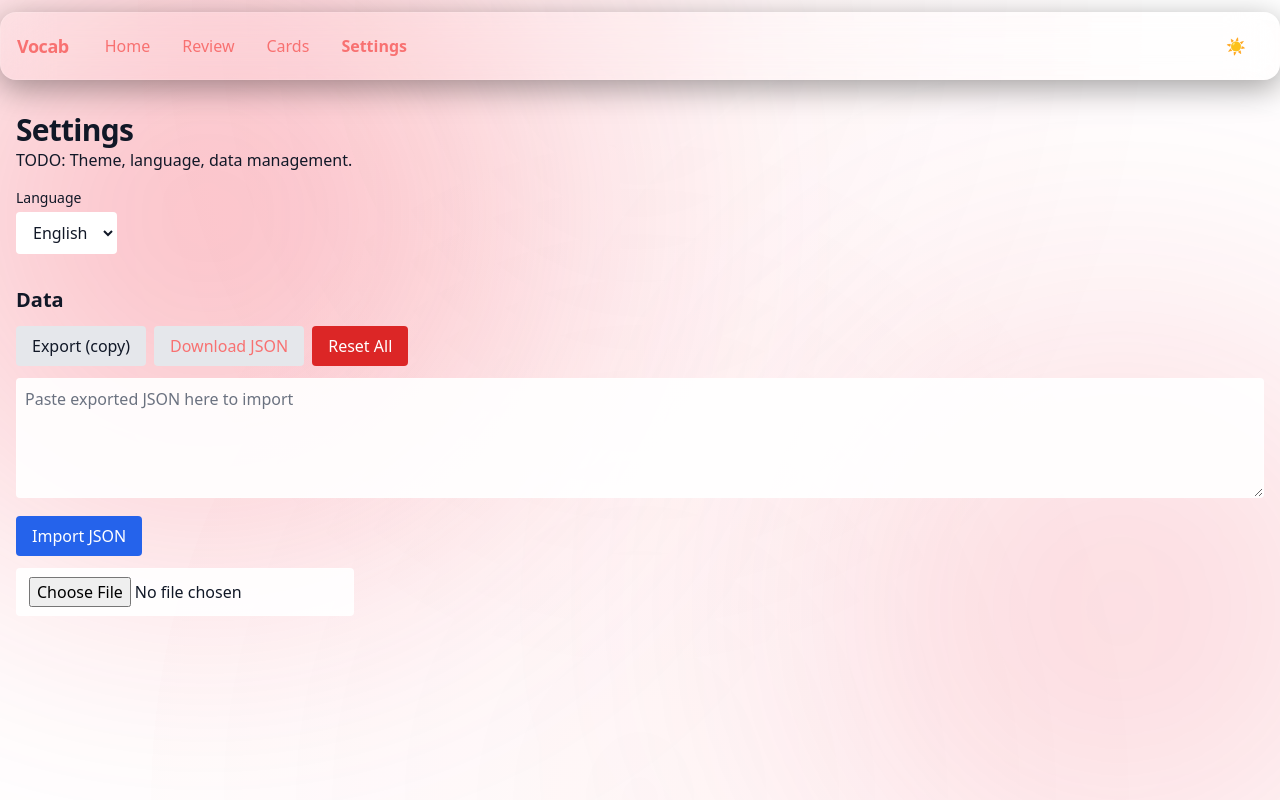
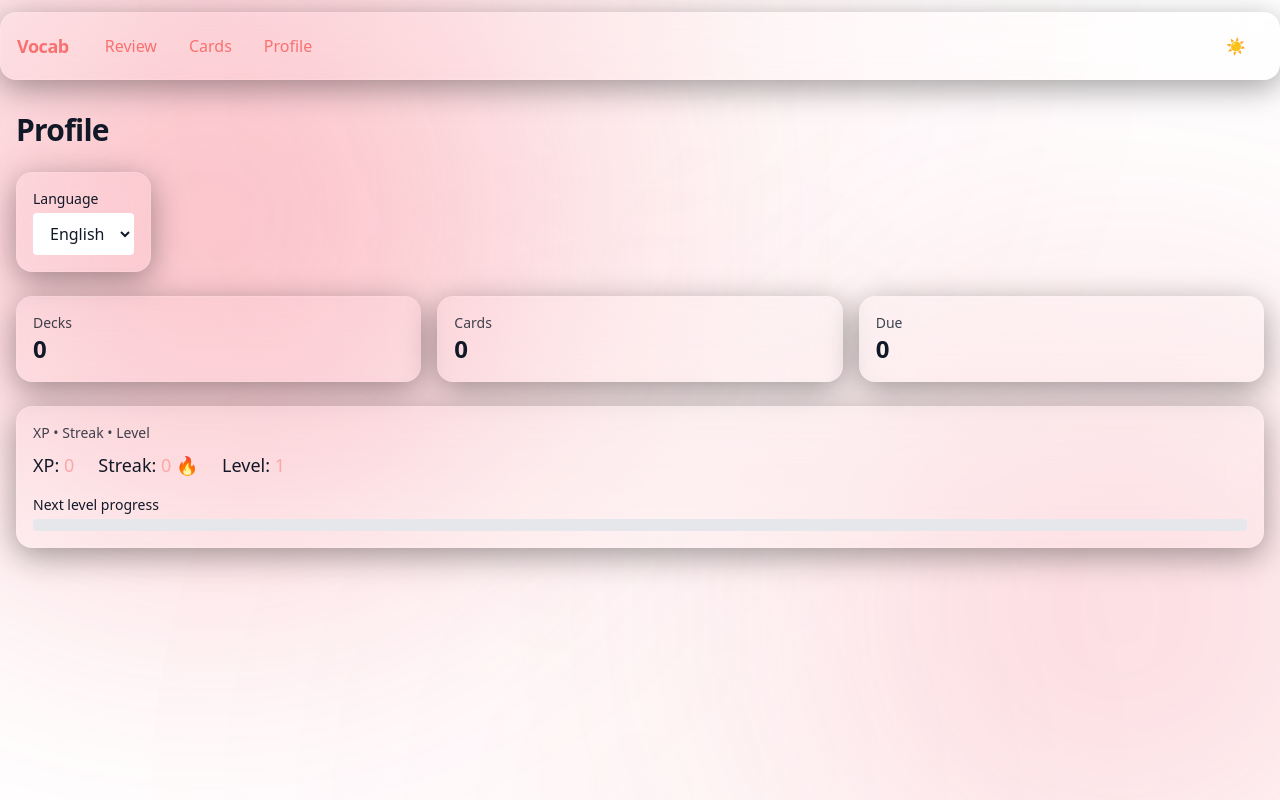
Before and after one commit to UmutYLCN/VocabWebSite, a React (Vite) app: page /settings in a window 1280 px wide. Built offline with nearby package versions, Linux system fonts and the light colour scheme.

Commit message:
feat(profile): add Profile page with language + stats; switch navbar to Profile; route /settings -> Profile; simplify Settings; navbar Home link moved to title

```diff
--- a/src/App.tsx
+++ b/src/App.tsx
@@ -5,6 +5,7 @@ import Decks from './pages/Decks'
 import DeckDetail from './pages/DeckDetail'
 import AddVocab from './pages/AddVocab'
 import Settings from './pages/Settings'
+import Profile from './pages/Profile'
 import NotFound from './pages/NotFound'
 import Navbar from './components/Navbar'
 import BackgroundFX from './components/BackgroundFX'
@@ -21,7 +22,8 @@ function App() {
           <Route path="/decks" element={<Decks />} />
           <Route path="/decks/:id" element={<DeckDetail />} />
           <Route path="/add" element={<AddVocab />} />
-          <Route path="/settings" element={<Settings />} />
+          <Route path="/settings" element={<Profile />} />
+          <Route path="/profile" element={<Profile />} />
           <Route path="*" element={<NotFound />} />
         </Routes>
       </main>
--- a/src/components/Navbar.tsx
+++ b/src/components/Navbar.tsx
@@ -12,13 +12,10 @@ export default function Navbar() {
     <header className="sticky top-0 z-20">
       <nav className="container mx-auto px-4 py-3 flex items-center justify-between gap-4 glass mt-3">
         <div className="flex items-center gap-6">
-          <span className="text-lg font-bold tracking-tight text-red-400">{t('app.title')}</span>
+          <NavLink to="/" className="text-lg font-bold tracking-tight text-red-400">
+            {t('app.title')}
+          </NavLink>
           <ul className="hidden sm:flex items-center gap-2">
-            <li>
-              <NavLink to="/" className={({ isActive }) => `${linkBase} ${isActive ? active : ''}`}>
-                {t('nav.home')}
-              </NavLink>
-            </li>
             <li>
               <NavLink to="/review" className={({ isActive }) => `${linkBase} ${isActive ? active : ''}`}>
                 {t('nav.review')}
@@ -30,8 +27,8 @@ export default function Navbar() {
               </NavLink>
             </li>
             <li>
-              <NavLink to="/settings" className={({ isActive }) => `${linkBase} ${isActive ? active : ''}`}>
-                {t('nav.settings')}
+              <NavLink to="/profile" className={({ isActive }) => `${linkBase} ${isActive ? active : ''}`}>
+                {t('nav.profile')}
               </NavLink>
             </li>
           </ul>
@@ -50,11 +47,6 @@ export default function Navbar() {
       <div className="sm:hidden">
         <ul className="container mx-auto px-4 py-2 flex items-center justify-between text-sm glass">
           <li>
-            <NavLink to="/" className={({ isActive }) => `${linkBase} ${isActive ? active : ''}`}>
-              {t('nav.home')}
-            </NavLink>
-          </li>
-          <li>
             <NavLink to="/review" className={({ isActive }) => `${linkBase} ${isActive ? active : ''}`}>
               {t('nav.review')}
             </NavLink>
@@ -65,8 +57,8 @@ export default function Navbar() {
             </NavLink>
           </li>
           <li>
-            <NavLink to="/settings" className={({ isActive }) => `${linkBase} ${isActive ? active : ''}`}>
-              {t('nav.settings')}
+            <NavLink to="/profile" className={({ isActive }) => `${linkBase} ${isActive ? active : ''}`}>
+              {t('nav.profile')}
             </NavLink>
           </li>
         </ul>
--- a/src/locales/en.json
+++ b/src/locales/en.json
@@ -5,6 +5,8 @@
   "nav.decks": "Decks",
   "nav.add": "Add",
   "nav.settings": "Settings",
+  "nav.profile": "Profile",
+  "page.profile.title": "Profile",
   "nav.cards": "Cards",
   "page.home.title": "Home",
   "page.review.title": "Review",
--- a/src/locales/tr.json
+++ b/src/locales/tr.json
@@ -5,6 +5,8 @@
   "nav.decks": "Deste",
   "nav.add": "Ekle",
   "nav.settings": "Ayarlar",
+  "nav.profile": "Profil",
+  "page.profile.title": "Profil",
   "nav.cards": "Kartlar",
   "page.home.title": "Ana Sayfa",
   "page.review.title": "Tekrar",
--- /dev/null
+++ b/src/pages/Profile.tsx
@@ -0,0 +1,60 @@
+import { useI18n } from '../app/I18nProvider'
+import { useAppStore } from '../store/useAppStore'
+
+export default function Profile() {
+  const { t, locale, setLocale } = useI18n()
+  const stats = useAppStore(s => s.stats)
+  const decksCount = useAppStore(s => Object.keys(s.decks).length)
+  const vocabsCount = useAppStore(s => Object.keys(s.vocabs).length)
+  const dueCount = useAppStore(s => Object.values(s.vocabs).filter(v => new Date(v.review.dueAt).getTime() <= Date.now()).length)
+  const progressPct = Math.min(100, stats.xp % 100)
+
+  return (
+    <section className="space-y-6">
+      <h1>{t('page.profile.title')}</h1>
+
+      <div className="glass p-4 inline-block">
+        <label className="block text-sm mb-1">{t('settings.language')}</label>
+        <select
+          aria-label={t('settings.selectLanguage')}
+          className="border rounded px-3 py-2 bg-white dark:bg-gray-900"
+          value={locale}
+          onChange={e => setLocale(e.target.value as 'en' | 'tr')}
+        >
+          <option value="en">English</option>
+          <option value="tr">Türkçe</option>
+        </select>
+      </div>
+
+      <div className="grid gap-4 md:grid-cols-3">
+        <div className="glass p-4">
+          <div className="text-sm opacity-80">Decks</div>
+          <div className="text-2xl font-semibold">{decksCount}</div>
+        </div>
+        <div className="glass p-4">
+          <div className="text-sm opacity-80">Cards</div>
+          <div className="text-2xl font-semibold">{vocabsCount}</div>
+        </div>
+        <div className="glass p-4">
+          <div className="text-sm opacity-80">Due</div>
+          <div className="text-2xl font-semibold">{dueCount}</div>
+        </div>
+      </div>
+
+      <div className="glass p-4">
+        <div className="text-sm opacity-80 mb-2">XP • Streak • Level</div>
+        <div className="flex gap-6 text-lg">
+          <div>XP: <span className="text-red-300">{stats.xp}</span></div>
+          <div>Streak: <span className="text-red-300">{stats.streak} 🔥</span></div>
+          <div>Level: <span className="text-red-300">{stats.level}</span></div>
+        </div>
+        <div className="mt-4">
+          <div className="text-sm mb-1">Next level progress</div>
+          <div className="h-3 w-full bg-gray-200 dark:bg-gray-800 rounded">
+            <div className="h-3 bg-green-500 rounded" style={{ width: `${progressPct}%` }} />
+          </div>
+        </div>
+      </div>
+    </section>
+  )
+}
--- a/src/pages/Settings.tsx
+++ b/src/pages/Settings.tsx
@@ -1,16 +1,11 @@
 import { useI18n } from '../app/I18nProvider'
-import { useAppStore } from '../store/useAppStore'
-import { useState } from 'react'
 
 export default function Settings() {
   const { t, locale, setLocale } = useI18n()
-  const { exportData, importData, resetAll } = useAppStore()
-  const [importText, setImportText] = useState('')
-  const [status, setStatus] = useState<string | null>(null)
   return (
     <section>
       <h1>{t('page.settings.title')}</h1>
-      <p>TODO: Theme, language, data management.</p>
+      <p>TODO: Theme, language.</p>
 
       <div className="mt-4">
         <label className="block text-sm font-medium mb-1">{t('settings.language')}</label>
@@ -25,70 +20,7 @@ export default function Settings() {
         </select>
       </div>
 
-      <div id="data" className="mt-8 space-y-3">
-        <h2 className="text-xl font-semibold">Data</h2>
-        <div className="flex gap-2 flex-wrap">
-          <button
-            className="px-4 py-2 rounded bg-gray-200 dark:bg-gray-700"
-            onClick={() => {
-              const data = exportData()
-              navigator.clipboard?.writeText(data)
-              setStatus('Exported to clipboard')
-            }}
-          >
-            Export (copy)
-          </button>
-          <a
-            className="px-4 py-2 rounded bg-gray-200 dark:bg-gray-700"
-            href={URL.createObjectURL(new Blob([exportData()], { type: 'application/json' }))}
-            download={`vocab-backup-${Date.now()}.json`}
-          >
-            Download JSON
-          </a>
-          <button
-            className="px-4 py-2 rounded bg-red-600 text-white"
-            onClick={() => {
-              if (confirm('Reset all data?')) {
-                resetAll()
-                setStatus('All data reset')
-              }
-            }}
-          >
-            Reset All
-          </button>
-        </div>
-        <textarea
-          className="w-full border rounded p-2 min-h-[120px]"
-          placeholder="Paste exported JSON here to import"
-          value={importText}
-          onChange={e => setImportText(e.target.value)}
-        />
-        <button
-          className="px-4 py-2 rounded bg-blue-600 text-white"
-          onClick={() => {
-            const ok = importData(importText)
-            setStatus(ok ? 'Import successful' : 'Import failed')
-          }}
-        >
-          Import JSON
-        </button>
-        <div>
-          <input
-            type="file"
-            accept="application/json"
-            onChange={async e => {
-              const file = e.target.files?.[0]
-              if (!file) return
-              const text = await file.text()
-              const ok = importData(text)
-              setStatus(ok ? 'Import successful' : 'Import failed')
-            }}
-          />
-        </div>
-        {status && <div className="text-sm text-gray-600 dark:text-gray-300">{status}</div>}
-      </div>
-
-      {/* Bulk Add removed; now available as modal on Cards page */}
+      {/* Only language selection retained per request */}
     </section>
   )
 }
```
Also changed, not shown: 2 other files (tests, documents, lock files or other folders).
